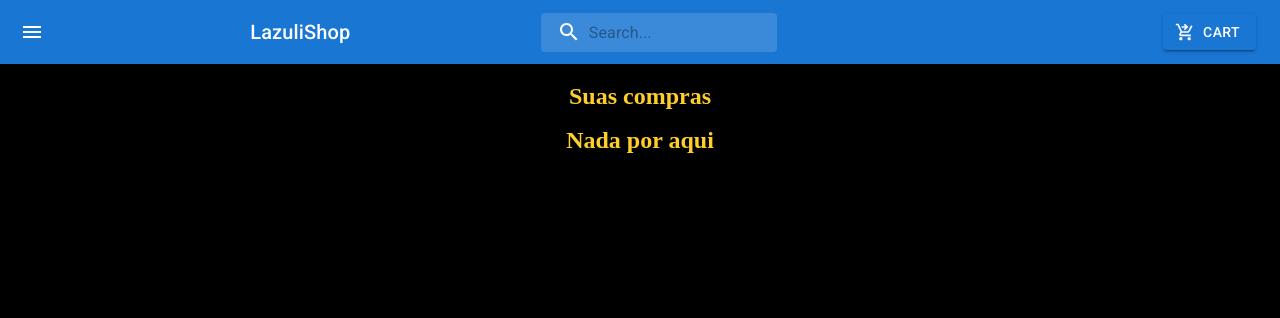
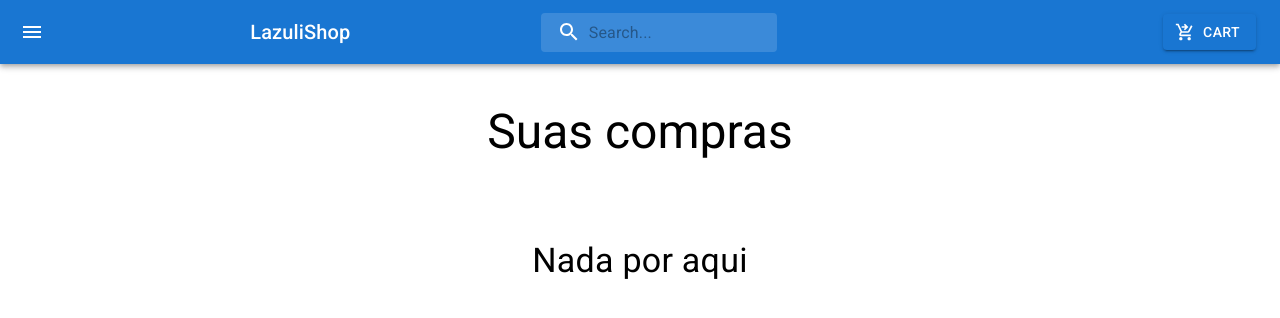
Before and after one commit to WilliamSzczepaniuk/E-shop, a React (Create React App) app: page /cart in a window 1280 px wide. Shown: the top 318 px of the page. Built offline with nearby package versions, Linux system fonts and the light colour scheme; no server answers.

Commit message:
feat:cardStyle

```diff
--- a/src/Components/Card/index.jsx
+++ b/src/Components/Card/index.jsx
@@ -22,36 +22,37 @@ export const CardComponent = ({ product, cartItem }) => {
       sx={{
         margin: 1,
         display: "flex",
-        maxWidth: 300,
-        minWidth: 280,
-        MaxHeight: 380,
-        minHeight: 320,
+        width:"300px",
+        height:"360px",
         flexDirection: "column",
         flexGrow: 1,
       }}
     >
       <CardMedia
         sx={{
-          maxHeight: "220px",
-          maxWidth: "100px",
-          boxSizing: "content-box",
+          minHeight:"150px",
+
+          minWidth:"100px",
+          maxWidth: "120px",
+
           margin: "0 auto",
         }}
         component={"img"}
         image={image}
         alt={"image"}
       />
-      <CardContent sx={{ flexGrow: 1 }}>
+      <CardContent sx={{ flexGrow: 1,justifyContent:"center" ,flexDirection:"column", display:"flex"}}>
         <Typography
-          alignSelf={"flex-end"}
+          textAlign={"initial"}
           color="GrayText"
           gutterBottom
           variant="h6"
+          fontSize={16}
           component="div"
         >
           {reduceTitle}
         </Typography>
-        <Typography color={"GrayText"} variant="h6">
+        <Typography marginLeft={2} textAlign={"initial"} color={"GrayText"} variant="h6" fontSize={14}>
           {price.toLocaleString("pt-BR", {
             minimumFractionDigits: 2,
             style: "currency",
--- a/src/Components/Header/index.jsx
+++ b/src/Components/Header/index.jsx
@@ -134,7 +134,6 @@ export const Header = ({ onCart = false }) => {
             >
               <Badge component={"div"} color="error" badgeContent={productsCart.length}>
                 <Button
-
                    onClick={routesButton}
                   startIcon={onCart ? <Shop /> : <HomeIcon/>}
                   variant="contained"
--- a/src/Pages/PageCart/index.jsx
+++ b/src/Pages/PageCart/index.jsx
@@ -2,21 +2,23 @@ import { useContext } from "react";
 import { Header } from "../../Components/Header";
 import ListProducts from "../../Components/List Products";
 import { CartContext } from "../../Providers/Cart";
-import { Container } from "./styles";
-
+import { makeStyles } from "@material-ui/core";
+import Box from "@mui/material/Box";
+import { alpha } from "@mui/material/styles";
+import Typography from "@mui/material/Typography";
 const CartPage = () => {
   const { productsCart } = useContext(CartContext);
-
+  console.log(productsCart)
   return (
-    <Container>
-      <Header onCart={true} />
-      <h3>Suas compras</h3>
+    <Box>
+      <Header onCart={true}/>
+      <Typography marginTop={5} variant="h3">Suas compras</Typography>
       {productsCart.length > 0 ? (
         <ListProducts products={productsCart} cartItem={true} />
       ) : (
-        <h3>Nada por aqui</h3>
+        <Typography marginTop={10} variant="h4">Nada por aqui</Typography>
       )}
-    </Container>
+    </Box>
   );
 };
 export default CartPage;
--- a/src/Pages/PageCart/styles.js
+++ /dev/null
@@ -1,14 +0,0 @@
-import styled from 'styled-components'
-
-export const Container = styled.div`
-    background-color: black;
-    height: 100vh;
-    h3{
-        color: #FFCE2b;
-        font-size: 24px;
-        margin-top: 20px;
-        font-weight: 700;
-    }
-
-
-`
```
